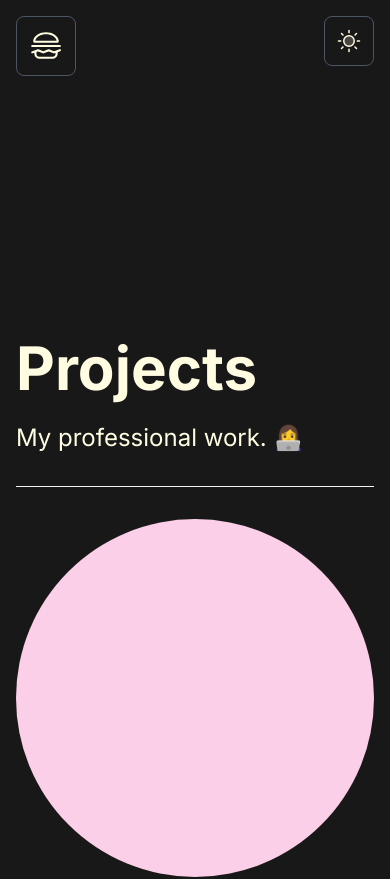
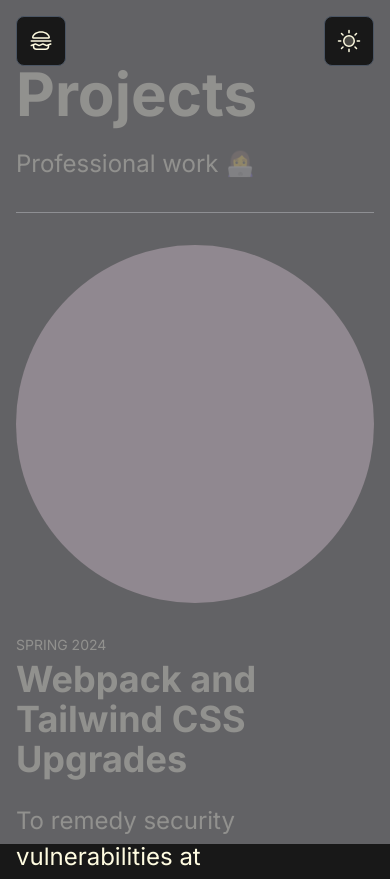
Before and after one commit to sidneyhopkins/nextjs-portfolio, a Next.js app: page /projects in a window 390 px wide. Shown: the top 879 px of the page. Built offline with nearby package versions, Linux system fonts and the light colour scheme.

Commit message:
add mobile nav function and styles

```diff
--- a/app/components/Header.jsx
+++ b/app/components/Header.jsx
@@ -5,10 +5,11 @@ import Link from "next/link";
 import React, { useState, useEffect } from "react";
 import { gsap } from "gsap";
 
-
 export default function Nav() {
   const [theme, setTheme] = useState("dark");
   const [openMobile, setOpenMobile] = useState(false);
+  const [isMobile, setIsMobile] = useState(false);
+  const body = document.querySelector('body');
 
   useEffect(() => {
     const savedTheme = localStorage.getItem("theme");
@@ -20,6 +21,26 @@ export default function Nav() {
       const initialTheme = prefersDark ? "dark" : "light";
       document.documentElement.classList.add(initialTheme);
       setTheme(initialTheme);
+    }
+
+    // Set isMobile based on initial load
+    setIsMobile(window.innerWidth <= 639);
+    // Update isMobile state on resize
+    const handleResize = () => {
+      setIsMobile(window.innerWidth <= 639);
+    };
+    const handleOverlayClick = (e) => {
+      if (openMobile && e.target.classList.contains('body.overlay')) {
+        setOpenMobile(false);
+        console.log('test')
+      }
+    }
+
+    body.addEventListener('click', handleOverlayClick)
+    window.addEventListener("resize", handleResize);
+    return () => {
+      window.removeEventListener("resize", handleResize);
+      body.removeEventListener('click', handleOverlayClick)
     }
   }, []);
 
@@ -38,104 +59,123 @@ export default function Nav() {
     { href: "https://github.com", label: "🐈‍⬛ GitHub" },
   ];
 
-  const openMobileMenu = () => {
-    setOpenMobile(true);
-    const tl = gsap.timeline()
-    tl.to(".nav__hamburger", {
-      x: -400,
+  useEffect(() => {
+    animateNav(openMobile);
+    body.classList.toggle('overlay');
+  }, [openMobile]);
+
+  const animateNav = (isOpen) => {
+    const animationDistance = -400;
+    console.log(isOpen)
+
+    const tl = gsap.timeline();
+    const mm = gsap.matchMedia();
+
+    mm.add("(max-width: 639px) and (prefers-reduced-motion: no-preference)", () => {
+
+      tl
+      .fromTo(".nav__hamburger",
+        {
+          y: isOpen? 0 : animationDistance,
+          x: isOpen ? 0 : 0,
+        },
+        {
+          y: isOpen? 0 : 0,
+          x: isOpen ? animationDistance : 0,
+          ease: isOpen ? "back.in(1.7)" : 'back.out(1.7)',
+          duration: 0.4,
+        }
+      )
+      .fromTo(
+        ".nav__links",
+        {
+          y: isOpen? animationDistance : 0,
+          x: isOpen ? 0 : 0,
+        },
+        {
+          y: isOpen? 0 : 0,
+          x: isOpen ? 0 : animationDistance,
+          ease: "back.out(1.7)",
+          duration: 0.4,
+          stagger: 0.1,
+        },
+        isOpen ? "0.4" : "0"
+      )
+    })
+
+    mm.add("(min-width: 640px) and (prefers-reduced-motion: no-preference)", () => {
+      gsap.to(
+        ".nav__links",
+        {
+          y: 0,
           ease: "back.out(1.7)",
           duration: 0.7,
+          stagger: 0.1,
+        }
+      );
     })
-    .fromTo(".mobile-wrapper", {
-      x: -400,
-    },
-    {
-      x: 0,
-      ease: "back.out(1.7)",
-      duration: 0.7,
-      autoAlpha: 1,
-    }, '<')
-  }
+  };
 
-  const closeMobileMenu = () => {
-    setOpenMobile(false);
-    const tl2 = gsap.timeline();
-    tl2.fromTo(".mobile-wrapper", {
-      x: 0,
-    }, {
-      x: -400,
-      ease: "back.out(1.7)",
-      duration: 0.7,
-      autoAlpha: 0,
-    },)
-    .to(".nav__hamburger", {
-      x: 0,
-      ease: "back.out(1.7)",
-      duration: 0.7,
-    }, '<')
-  }
 
-  const moonSvg = <MoonStars width={24} height={24} weight="duotone" />;
-  const sunSvg = <Sun width={24} height={24} weight="duotone" />;
+
+  const themeIcon = theme === "dark" ? <MoonStars width={24} height={24} weight="duotone" /> : <Sun width={24} height={24} weight="duotone" />;
 
   return (
-    <header className="bg-light dark:bg-dark dark:text-light text-base md:text-xl px-4 md:px-8 py-4 md:py-12">
-      <div className="max-w-5xl mx-auto flex items-stretch justify-between gap-2 md:gap-4">
-        <nav className="flex items-center h-full">
+    <header className="bg-light dark:bg-dark dark:text-light text-base md:text-xl px-4 md:px-8 py-4 md:py-12 relative">
+      <Link href="#main" className="block absolute focus:translate-y-0 z-20 dark:bg-dark bg-light hover:bg-pink-200 dark:hover:bg-pink-950 font-bold px-3 py-2 rounded-md border-2 border-pink-900 -translate-y-20 top-0 left-1/2 -translate-x-1/2 text-center">Skip to Main</Link>
+      <div className="max-w-5xl mx-auto flex items-stretch justify-end sm:justify-between gap-2 md:gap-4 relative">
+        <nav className="z-10 flex items-stretch justify-between fixed top-0 left-0 sm:relative w-full px-4 pt-4 sm:p-0">
+          <button
+            tabIndex={isMobile && openMobile ? -1 : 0}
+            onClick={() => setOpenMobile(true)}
+            className={clsx(
+              "nav__hamburger absolute top-0 left-0 ml-4 mt-4 sm:hidden bg-light self-start dark:bg-dark hover:border-gray-500 border border-gray-600 rounded-lg p-3 flex items-center"
 
-          <button
-            onClick={openMobileMenu}
-            className={clsx(
-              "nav__hamburger m-4 absolute top-0 left-0 sm:hidden bg-light self-start dark:bg-dark hover:border-gray-500 border border-gray-600 rounded-lg p-3 flex items-center",
             )}
             aria-label="Toggle mobile menu"
           >
-            <Hamburger width={34} height={34} />
+            <Hamburger width={24} height={24}  />
           </button>
 
-          <div
-            className={clsx(
-              "mobile-wrapper flex flex-row-reverse invisible sm:visible",
-              {'invisible sm:visible -translate-x-[400px] sm:translate-x-0 opacity-100': !openMobile}
-            )}>
-            <button
-              onClick={closeMobileMenu}
-              className={clsx(
-                "nav__close ml-2 sm:hidden bg-light self-start dark:bg-dark hover:border-gray-500 border border-gray-600 rounded-full p-2 flex items-center",
-              )}
-              aria-label="Toggle mobile menu"
-            >
-              <X width={12} height={12}/>
-            </button>
-
-            <ul
-              className={clsx(
-                "nav__ul flex flex-col sm:flex-row flex-wrap items-stretch justify-start gap-2 md:gap-x-8 md:gap-y-4",
-              )}>
+          <ul className="nav__ul flex flex-col sm:flex-row flex-wrap items-stretch justify-start gap-2 md:gap-x-8 md:gap-y-4">
             {navLinks.map((link) => (
               <li key={link.href}>
                 <Link
-                    className="px-3 py-2 rounded-lg border-gray-600 border flex items-center whitespace-nowrap hover:border-gray-500"
+                  tabIndex={isMobile && !openMobile ? -1 : 0}
+                  className="nav__links dark:bg-dark/90 bg-light/90 -translate-y-96 sm:translate-y-0 px-3 py-2 rounded-lg border-gray-600 border flex items-center whitespace-nowrap hover:border-gray-500"
                   href={link.href}
+                  onClick={() => setOpenMobile(false)}
                 >
                   {link.label}
                 </Link>
               </li>
             ))}
+            {
+              <li>
+                <button
+                  tabIndex={isMobile && !openMobile ? -1 : 0}
+                  onClick={() => setOpenMobile(false)}
+                  className={clsx(
+                    "nav__close nav__links sm:hidden bg-light self-start dark:bg-dark hover:border-gray-500 border border-gray-600 rounded-full p-2 flex items-center",
+                    {'hidden' : !openMobile}
+                  )}
+                  aria-label="Toggle mobile menu"
+                >
+                  <X width={12} height={12} />
+                </button>
+              </li>
+            }
           </ul>
 
-          </div>
-
-
-
-        </nav>
           <button
             onClick={toggleDarkMode}
-          className="bg-light self-start dark:bg-dark hover:border-gray-500 border border-gray-600 rounded-lg p-3 flex items-center"
+            className="bg-light self-start sm:relative dark:bg-dark hover:border-gray-500 border border-gray-600 rounded-lg p-3 flex items-center"
             aria-label="Toggle dark mode"
           >
-          {theme === "dark" ? moonSvg : sunSvg}
+            {themeIcon}
           </button>
+        </nav>
+
       </div>
     </header>
   );
--- a/app/layout.tsx
+++ b/app/layout.tsx
@@ -4,6 +4,7 @@ import "./globals.css";
 import "./scss/main.scss";
 import Header from "./components/Header.jsx";
 import Footer from "./components/Footer.jsx";
+import Link from "next/link";
 
 const inter = Inter({ subsets: ["latin"] });
 
@@ -23,7 +24,7 @@ export default function RootLayout({
         <Header />
         <main
           id="main"
-          className="min-h-screen bg-light text-dark dark:bg-dark dark:text-light px-4 sm:px-8 py-16 md:py-24 text-2xl"
+          className="min-h-screen bg-light text-dark dark:bg-dark dark:text-light px-4 sm:px-8 py-8 md:py-16 lg:py-24 text-2xl"
         >
           {children}
         </main>
--- a/app/page.tsx
+++ b/app/page.tsx
@@ -4,7 +4,7 @@ export default function Home() {
       <div className="flex flex-col md:flex-row justify-between items-center pb-12 md:pb-24">
         <div className="order-2 md:order-1 w-full md:w-2/3">
           <h1 className="sr-only">Sidney's portfolio</h1>
-          <p className="pb-8 text-8xl font-bold">
+          <p className="pb-8 text-7xl font-bold">
             Hi, I'm <span className="whitespace-nowrap">Sidney</span>
           </p>
           <p className="leading-9 max-w-xl text-3xl">
--- a/app/projects/page.tsx
+++ b/app/projects/page.tsx
@@ -16,7 +16,7 @@ const projects: ProjectData[] = [
     title: "Webpack and Tailwind CSS Upgrades",
     date: 'Spring 2024',
     description: [
-      "To remedy security vulnerabilities at WebstaurantStore, I upgraded Webpack from v4 to v5 and Tailwind CSS from v1 to v3 across two repositories. These were monorepos consisting of over a dozen sites in total. The project involved extensive sifting through documentation and problem solving skills.",
+      "To remedy security vulnerabilities at WebstaurantStore, I upgraded Webpack from v4 to v5 and Tailwind CSS from v1 to v3 across two repositories. These were monorepos consisting of over a dozen sites in total. The project involved extensive sifting through documentation and problem solving.",
       "No sites were harmed (down) in the upgrading of these repos, I'm happy to report.",
     ],
     reverse: true,
@@ -55,7 +55,7 @@ export default function Projects() {
       <h2 className="portfolio-section__heading text-6xl font-bold pb-6">
         Projects
       </h2>
-      <p className="pb-8 mb-8 border-b border-slate-100">My professional work. 👩‍💻</p>
+      <p className="pb-8 mb-8 border-b border-slate-100">Professional work 👩‍💻</p>
       {projects.map((project, index) => (
         <Project
           key={index}
--- a/app/scss/main.scss
+++ b/app/scss/main.scss
@@ -10,7 +10,30 @@ html {
 body {
   margin: 0;
   font-family: "Atkinson Hyperlegible", sans-serif;
+
+  &.overlay::before {
+    content: '';
+    width: 100%;
+    height: 100%;
+    position:fixed;
+    top: 0;
+    left: 0;
+    opacity: 0.8;
+    background: rgb(118, 118, 122);
+    z-index: 1;
+    animation: 0.5s fadeIn;
+  }
 }
+@keyframes fadeIn {
+  from {
+    opacity: 0;
+  }
+
+  to {
+    opacity: 0.8;
+  }
+}
+
 
 :focus {
   outline: 1px solid rgb(139, 0, 93);
@@ -47,7 +70,3 @@ html {
 .fluid-grid-4 {
   grid-template-columns: repeat(auto-fill, minmax(200px, 1fr));
 }
-
-.nav__ul {
-
-}
```
Lines whose indentation alone changed are shown as unchanged.
